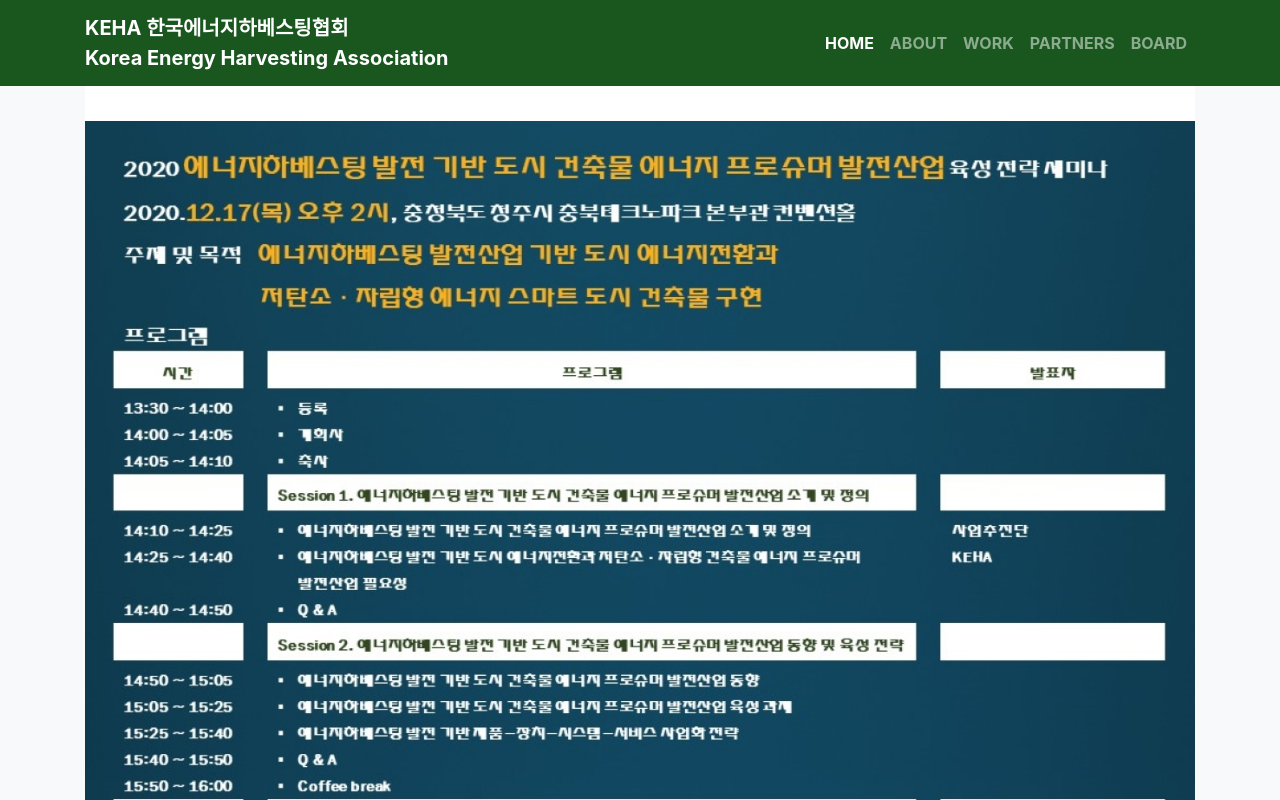
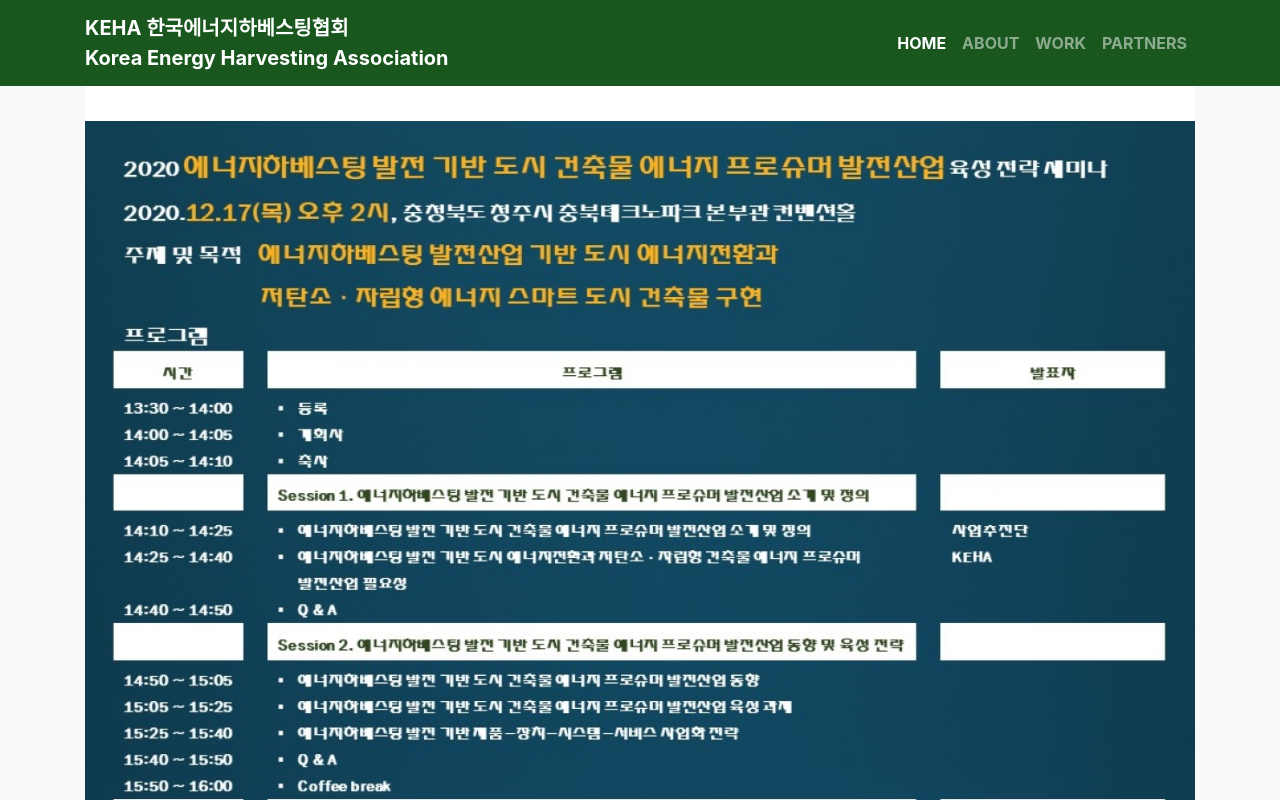
Before and after one commit to keha2019/keha, a website with bundled scripts: page index.html in a window 1280 px wide. Shown: the top 800 px of the page. Built offline with nearby package versions, Linux system fonts and the light colour scheme; a web font is replaced by a local one.

Commit message:
Update index.html

```diff
--- a/index.html
+++ b/index.html
@@ -56,9 +56,7 @@
           <li class="nav-item">
             <a class="nav-link js-scroll-trigger" href="#partners">PARTNERS</a>
           </li>
-          <li class="nav-item">
-            <a class="nav-link js-scroll-trigger" href="#board">BOARD</a>
-          </li>
+
 
         </ul>
       </div>
```
